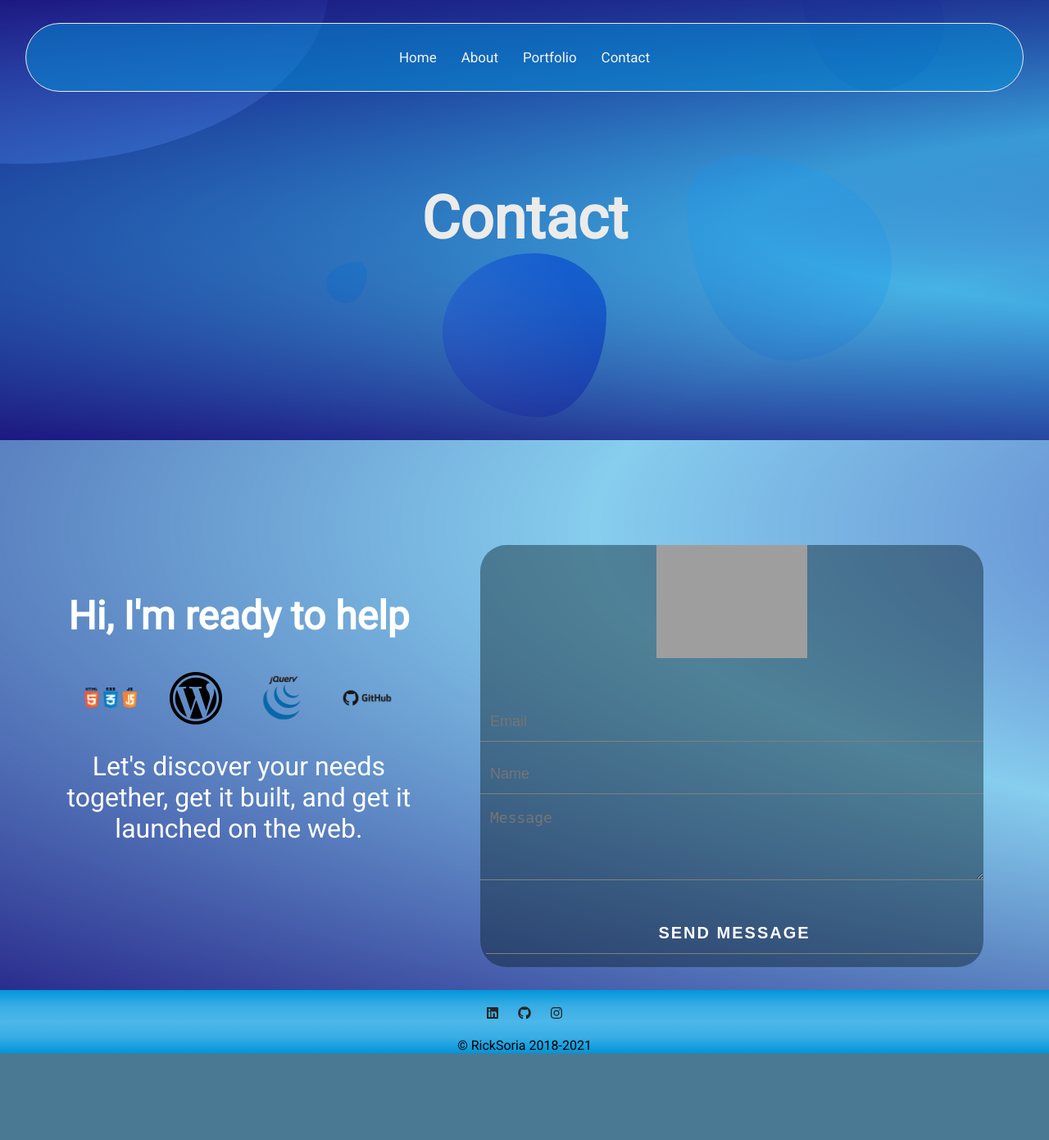
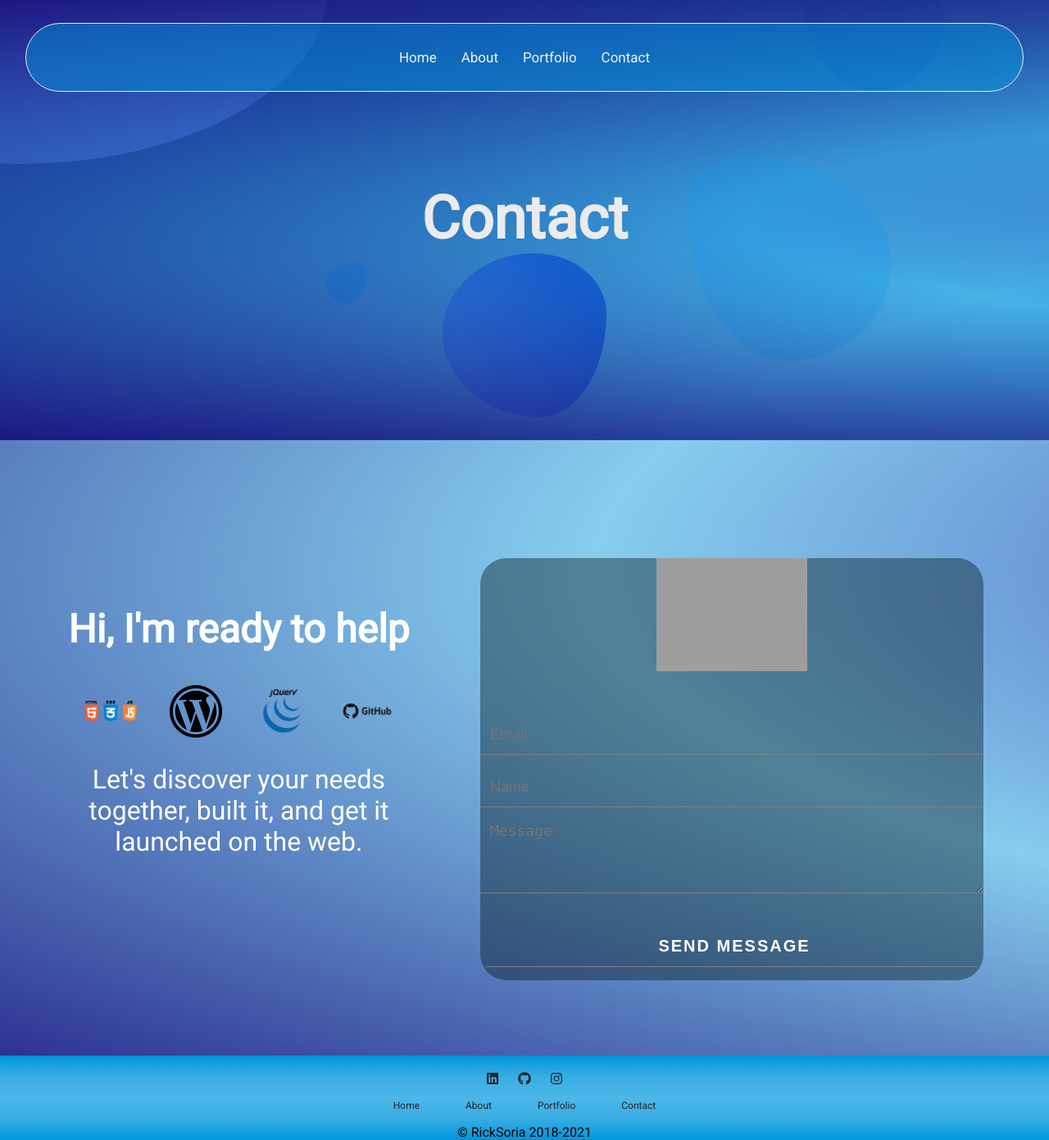
Before and after one commit to rsoria21/personalsite, a PHP site: page /contactForm2/contact.html in a window 1280 px wide. Shown: the whole page at 82% size. Before the commit the page ends 1285 px from the top, so only its background shows below. Run offline with PHP 8.4, Linux system fonts and the light colour scheme; some libraries are stand-ins or nearby versions; grey boxes are pictures that could not be loaded.

Commit message:
footer updated

```diff
--- a/contactForm2/contact.html
+++ b/contactForm2/contact.html
@@ -74,8 +74,8 @@
           <img class="skill-logo" src="/images/github.png" alt="Github Logo" />
         </div>
         <p class="about-text">
-          Let's discover your needs together, get it built, and get it launched
-          on the web.
+          Let's discover your needs together, built it, and get it launched on
+          the web.
         </p>
         <!-- <div class="socials">
                 <a href="" target="blank_"
@@ -145,16 +145,22 @@
     </div>
     <!-- Footer -->
     <footer>
-      <div>
+      <div class="footer-icons">
         <a href="https://www.linkedin.com/in/ricardo-soria/" target="_blank"
           ><i class="social-icon fab fa-linkedin"></i
         ></a>
         <a href="https://github.com/rsoria21" target="_blank"
           ><i class="social-icon fab fa-github"></i
         ></a>
-        <a href="https://www.instagram.com/rick_webdev/" target="_blank"
+        <a href="https://www.instagram.com/rickwebdev/" target="_blank"
           ><i class="social-icon fab fa-instagram"></i
         ></a>
+      </div>
+      <div class="footer-nav">
+        <a href="" class="footer-nav-text">Home</a>
+        <a href="" class="footer-nav-text">About</a>
+        <a href="" class="footer-nav-text">Portfolio</a>
+        <a href="" class="footer-nav-text">Contact</a>
       </div>
       &copy; RickSoria 2018-2021
     </footer>
--- a/contactForm2/styles.css
+++ b/contactForm2/styles.css
@@ -241,6 +241,7 @@ body {
 .content {
   width: 100%;
   /* position: absolute; */
+  padding: 1rem 0 4rem 0;
   display: flex;
   flex-direction: row;
   justify-content: space-around;
@@ -419,9 +420,31 @@ footer {
     #0096db
   );
 }
-
+/* social icons */
+.footer-icons {
+  padding: 0;
+  margin: 0;
+}
 .social-icon {
-  margin: 20px 10px;
+  margin: 20px 10px 0 10px;
   color: #242424;
 }
+
+.footer-nav {
+  display: flex;
+  flex-direction: row;
+  justify-content: center;
+  align-items: center;
+}
+.footer-nav-text {
+  font-size: 0.75rem;
+  padding: 1rem 1.75rem;
+  color: #242424;
+  text-decoration: none;
+}
+.footer-nav-text:hover {
+  background-color: #00000079;
+  color: rgb(199, 199, 199);
+  border-radius: 3rem;
+}
 /* End of Footer */
```
